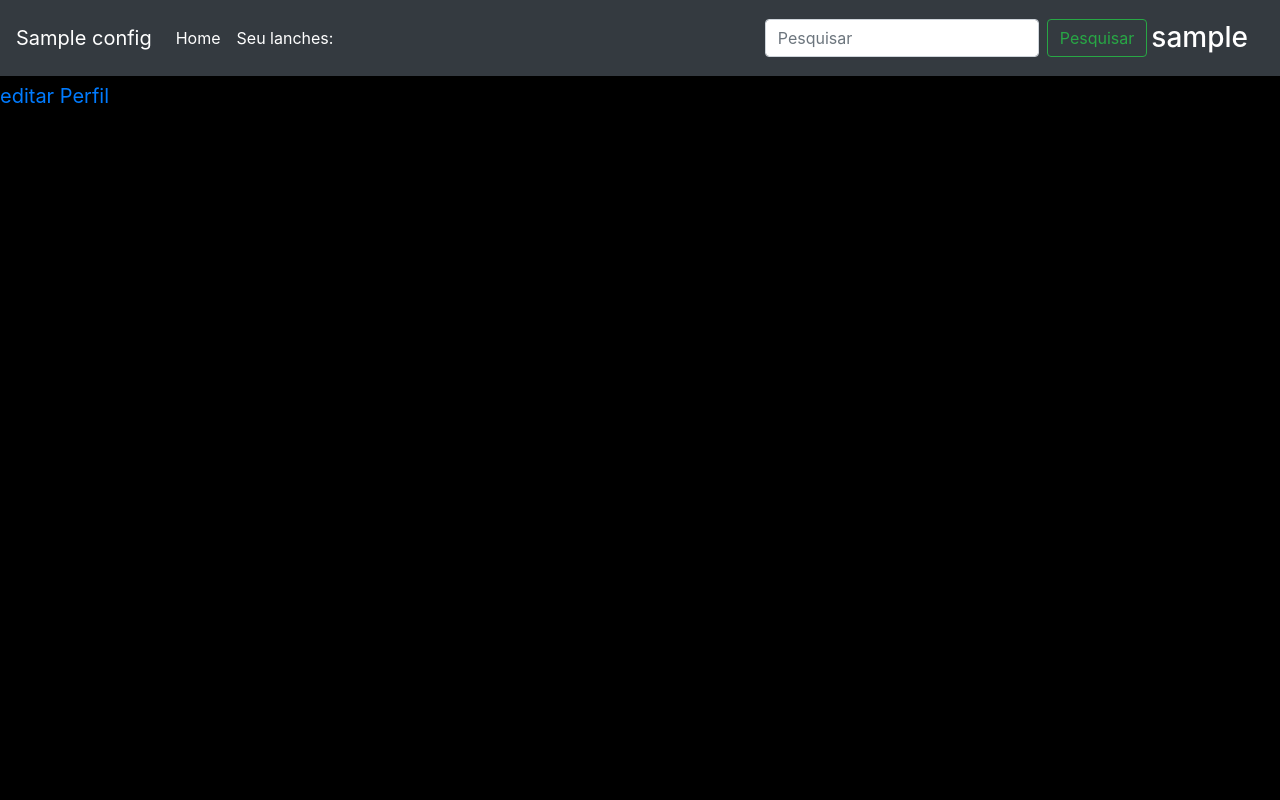
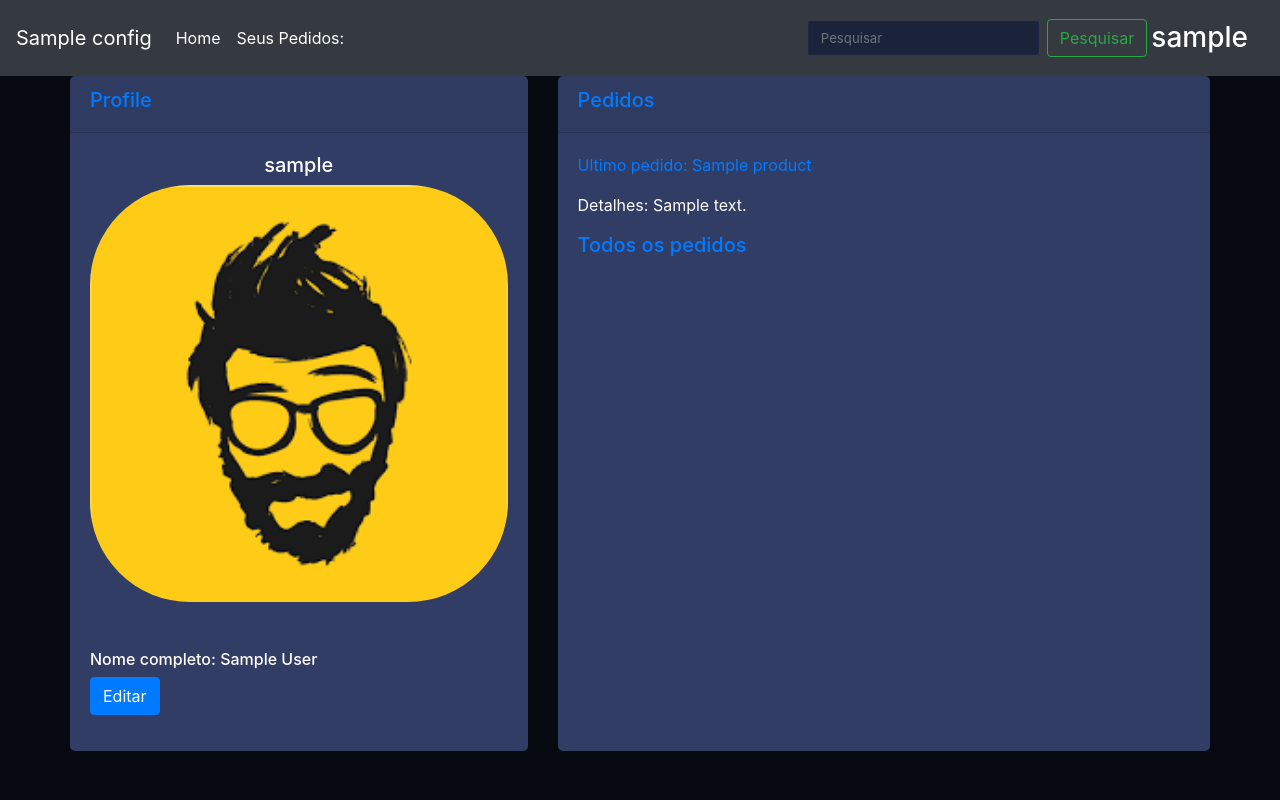
Before and after one commit to mateus-rodriguess/interactive-menu, a Django app: a page that uses templates/main/navbar.html in a window 1280 px wide. Run offline with Django 3.2, Linux system fonts and the light colour scheme; a user stored in the database is signed in; tables that the repository leaves empty hold one stand-in row (values such as "Sample post"); some libraries are stand-ins or nearby versions.

Commit message:
atualizações simples

```diff
--- a/apps/account/templates/profile/edit.html
+++ b/apps/account/templates/profile/edit.html
@@ -14,7 +14,7 @@
 
             <div class="card-body ">
                 <div class="border border-light text-dark">
-                    <h3 class="h4">Bem vindo {{request.user}}, só precimos dessas informações para prosseguir.</h3>
+                    <h3 class="h4">Bem vindo {{request.user}}</h3>
                     <form method="POST" action="">
                         {% csrf_token %}
                         {{ profile_form|crispy }}
--- a/apps/account/templates/profile/profile.html
+++ b/apps/account/templates/profile/profile.html
@@ -4,8 +4,52 @@
 {% block title %}Perfil: {{request.user}}{% endblock %}
 
 {% block content %}
-<a class="navbar-brand" href="{% url 'account:edit-profile' request.user %}"> editar Perfil</a>
+<div class="container p-0">
+  <div class="row gutters">
 
+    <div class="col-xl-5 col-lg-5 col-md-12 col-sm-12 col-12">
 
+      <div class="card h-100">
+        <div class="card-header">
+          <h5 class="text-primary ">Profile</h5>
+        </div>
+        <div class="card-body">
+          <div class="account-settings">
+            <div class="user-profile">
+              <h5 class="mt-0">{{request.user}}</h5>
+              <div class="user-avatar">
+                <img class="img-fluid card-img-top imgproduct"
+                src="{% static 'img/ze.png'  %}">
+              </div>
+            </div>
+            <div class="mt-2">
+              <h6>Nome completo: {{profile.first_name}} {{profile.last_name}}</h6>
+              <a href="{% url 'account:edit-profile' profile.user %}"> <button class="btn btn-primary">Editar</button></a>
+            </div>
+          </div>
+        </div>
+      </div>
+    </div>
 
-  {% endblock %}
+    <div class="col-xl-7 col-lg-7 col-md-12 col-sm-12 col-12">
+      <div class="card h-100">
+        <div class="card-header">
+          <h5 class="text-primary">Pedidos</h5>
+        </div>
+        <div class="card-body">
+          <div class="row gutters">
+            <div class="col-xl-6 col-lg-6 col-md-6 col-sm-6 col-12">
+              <p class="text-primary">Ultimo pedido: {{product}}</p>
+              <p>
+               Detalhes: {{note}}
+              </p>
+              <h5><a href="{% url 'orders:order_list'%}">Todos os pedidos</a></h5>
+            </div>
+          </div>
+        </div>
+      </div>
+    </div>
+  </div>
+  </div>
+
+{% endblock %}
--- a/apps/account/urls.py
+++ b/apps/account/urls.py
@@ -1,6 +1,6 @@
 from django.urls import path
 from django.contrib.auth import views as auth_views
-from .views import CreateUser, ProfileDetailView, edit_prifile
+from .views import CreateUser, ProfileDetailView, edit_profile
 
 app_name = 'account'
 # urls
@@ -11,5 +11,5 @@ urlpatterns = [
    path('password_reset/', auth_views.PasswordResetView.as_view(), name="password_reset"),
 
    path("<slug:slug>/", ProfileDetailView, name="profile-detail-view" ),
-   path("<slug:slug>/edit/", edit_prifile, name="edit-profile")
+   path("<slug:slug>/edit/", edit_profile, name="edit-profile")
 ]
--- a/apps/account/views.py
+++ b/apps/account/views.py
@@ -1,3 +1,4 @@
+from apps.menu.models import Product
 from django import forms
 from django.http import request
 from django.shortcuts import render, redirect
@@ -6,7 +7,8 @@ from django.views import generic
 from django.contrib.auth.decorators import login_required
 
 from .forms import UserCreationForm, ProfileForm
-from .models import Profile
+from .models import Profile, User
+from apps.orders.views import order_list
 
 
 class CreateUser(generic.CreateView):
@@ -25,13 +27,18 @@ def ProfileDetailView(request, slug):
     """
     user profile view
     """
-    return render(request, "profile/profile.html")
+    profile = Profile.objects.get(user=request.user)
+    orders = order_list(request)
+
+    note = orders[0]['order']
+    product = orders[0]['orderitem']
+
+    return render(request, "profile/profile.html", {"profile": profile, 'note': note, "product": product})
 
 
 @login_required
-def edit_prifile(request, slug):
-    print(slug)
-    print(request.user.pk)
+def edit_profile(request, slug):
+
     try:
         profile = Profile.objects.get(user=request.user)
     except Exception as e:
@@ -43,7 +50,7 @@ def edit_prifile(request, slug):
     if request.method == 'POST':
         if profile_form.is_valid():
             profile_form.save()
-            return redirect('menu:product_list')
+            return redirect("account:profile-detail-view", slug)
     else:
         profile_form = ProfileForm()
     return render(request,'profile/edit.html',{'profile_form': profile_form})
--- a/apps/orders/urls.py
+++ b/apps/orders/urls.py
@@ -5,4 +5,5 @@ app_name = 'orders'
 
 urlpatterns = [
     path('create/', views.order_create, name='order_create'),
+    path('list/', views.order_list, name="order_list"),
 ]
--- a/apps/orders/views.py
+++ b/apps/orders/views.py
@@ -2,9 +2,9 @@ from django.contrib.auth.decorators import login_required
 from django.shortcuts import redirect, render
 
 from apps.cart.cart import Cart
-from apps.account.models import Profile
+from apps.account.models import Profile, User
 from .forms import OrderCreateForm
-from .models import OrderItem
+from .models import OrderItem, Order
 
 # Create your views here.
 
@@ -32,10 +32,20 @@ def order_create(request):
             # launch asynchronous task
 
             return render(request,
-                          'orders/order/created.html',
-                          {'order': order})
+                           "orders/order/list.html", {"order": order})
     else:
         form = OrderCreateForm()
     return render(request,
                   'orders/order/create.html',
                   {'cart': cart, 'form': form})
+
+
+def order_list(request):
+    profile = Profile.objects.get(user=request.user)
+    order_dict = []
+    order = Order.objects.filter(user=request.user).first()
+    orderitem = OrderItem.objects.filter(order=order).first()
+
+    order_dict.append({"order":order.note, "orderitem": orderitem.product})
+
+    return order_dict
--- a/interactive_menu/settings.py
+++ b/interactive_menu/settings.py
@@ -27,7 +27,7 @@ SECRET_KEY = os.getenv("SECRET_KEY", 'local')
 # SECURITY WARNING: don't run with debug turned on in production!
 DEBUG = True
 
-ALLOWED_HOSTS = ['192.168.0.2','localhost', '127.0.0.1']
+ALLOWED_HOSTS = ['192.168.0.2', '192.168.0.195', 'localhost', '127.0.0.1']
 
 
 # Application definition
@@ -169,5 +169,6 @@ CART_SESSION_ID = 'cart'
 INTERNAL_IPS = [
     # ...
     '127.0.0.1',
+    '192.168.0.1',
     # ...
 ]
--- a/static/css/styletest.css
+++ b/static/css/styletest.css
@@ -1,7 +1,3 @@
-body {
-    background-color: rgb(0, 0, 0);
-}
-
 a:link {
     text-decoration: none;
 }
@@ -14,6 +10,55 @@ p {
     font-size: 12;
 }
 
-img{
-    width: 400;
+body{
+    color: white;
+    background: #080a11;
 }
+.product-img{
+    width: 400px;
+    height: 400px;
+}
+.account-settings .user-profile {
+    margin: 0 0 1rem 0;
+    padding-bottom: 1rem;
+    text-align: center;
+}
+.account-settings .user-profile .user-avatar {
+    margin: 0 0 1rem 0;
+}
+.account-settings .user-profile .user-avatar img {
+
+    -webkit-border-radius: 100px;
+    -moz-border-radius: 100px;
+    border-radius: 100px;
+}
+.account-settings .user-profile h5.user-name {
+    margin: 0 0 0.5rem 0;
+}
+.account-settings .user-profile h6.user-email {
+    margin: 0;
+    font-size: 0.8rem;
+    font-weight: 400;
+}
+.account-settings .about {
+    margin: 1rem 0 0 0;
+    font-size: 0.8rem;
+    text-align: center;
+}
+.card {
+    background: #323d65;
+    -webkit-border-radius: 5px;
+    -moz-border-radius: 5px;
+    border-radius: 5px;
+    border: 0;
+    margin-bottom: 1rem;
+}
+.form-control {
+    border: 1px solid #1b2648;
+    -webkit-border-radius: 2px;
+    -moz-border-radius: 2px;
+    border-radius: 2px;
+    font-size: .825rem;
+    background: #1A233A;
+    color: #6d86b8;
+}
--- a/templates/main/navbar.html
+++ b/templates/main/navbar.html
@@ -1,7 +1,7 @@
 {% load site_tags %}
 {% load static %}
 
-<nav class="navbar navbar-expand-lg  bg-dark navbar-dark">
+<nav class="navbar navbar-expand-lg  bg-dark navbar-dark ">
   <a class="navbar-brand pd-5" href="/">{% name_site %}</a>
     <button class="navbar-toggler" type="button" data-toggle="collapse" data-target="#navbarSupportedContent"
     aria-controls="navbarSupportedContent" aria-expanded="false" aria-label="Toggle navigation">
@@ -16,7 +16,7 @@
 
 
       {% if not total_items %}
-        <a class="nav-link active" href="{% url "cart:cart_detail" %}">Seu lanches:
+        <a class="nav-link active" href="{% url "cart:cart_detail" %}">Seus Pedidos:
           {% with total_items=cart|length %}
           {% if total_items > 0 %}
               {{ total_items }} item{{ total_items|pluralize }}, R${{ cart.get_total_price }}
```
Also changed, not shown: apps/menu/templates/menu/product/list.html (+2 -5 lines), apps/orders/templates/orders/order/list.html (added, +12 -0 lines), static/img/ze.png (added).
